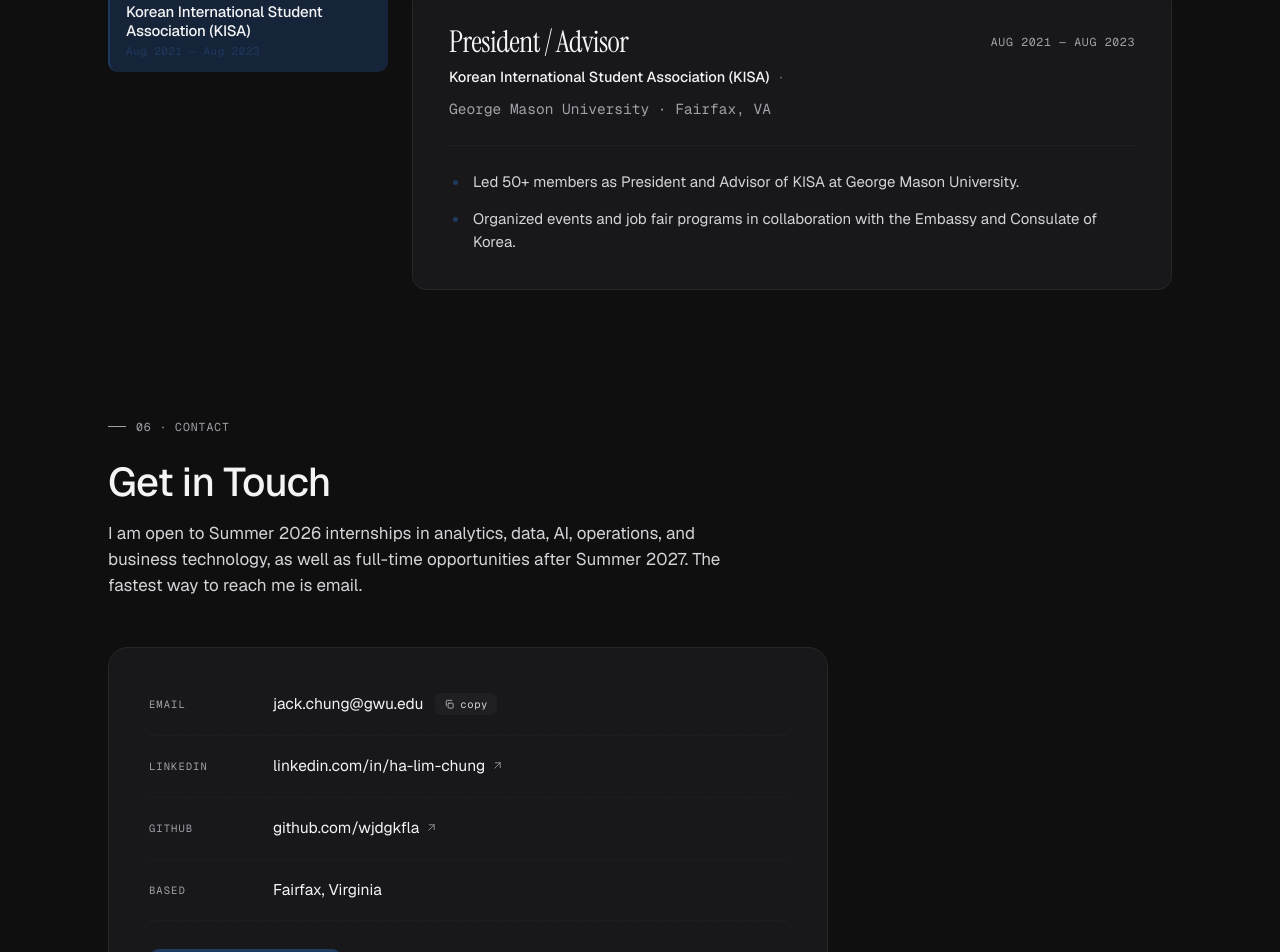
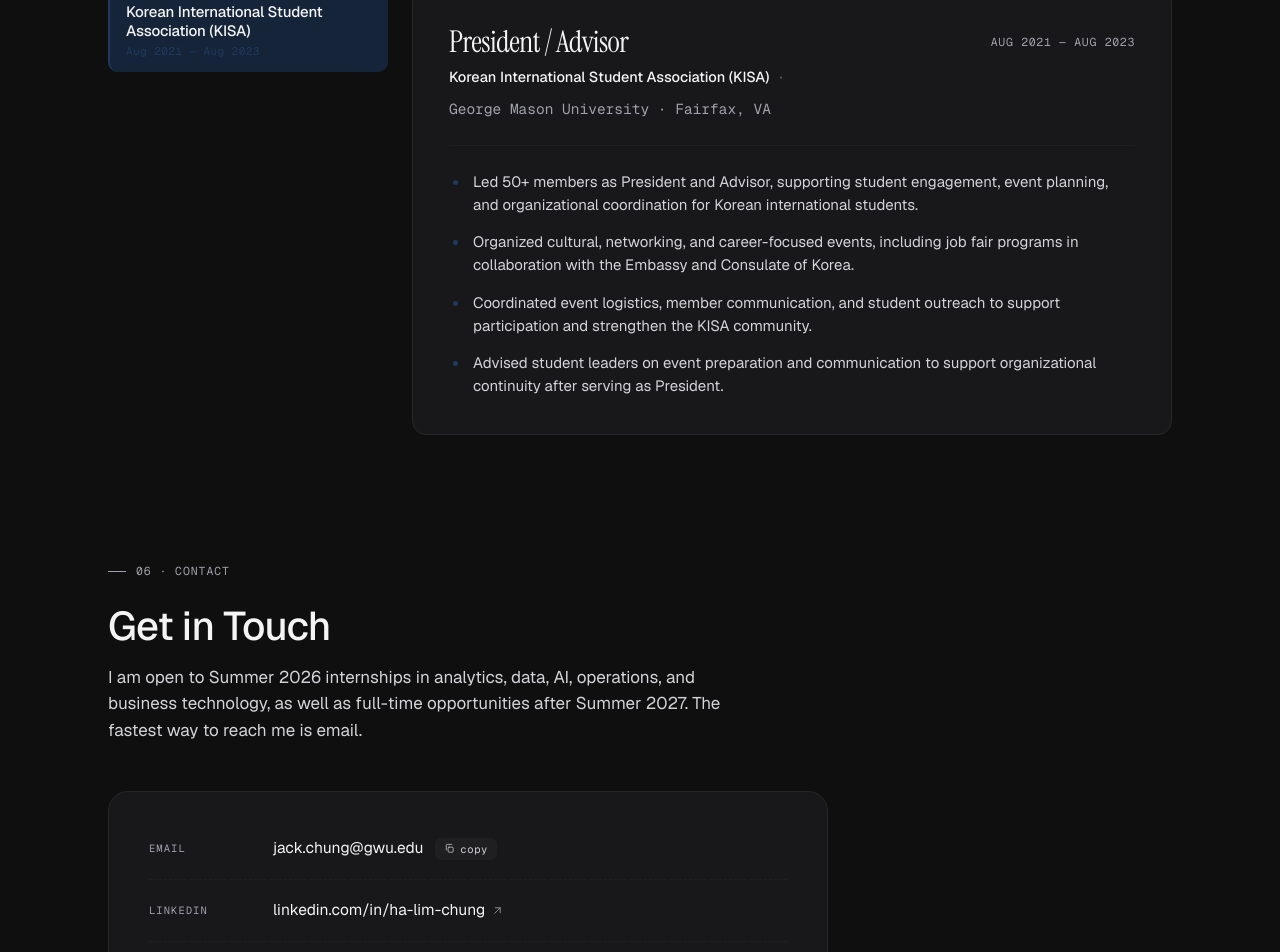
Before and after one commit to wjdgkfla/portfolio, a Next.js app: page / in a window 1280 px wide. Shown: the part 4699-5651 px from the top of the page. Built offline with nearby package versions, Linux system fonts and the light colour scheme.

Commit message:
update KISA leadership bullets

```diff
--- a/data/portfolio.js
+++ b/data/portfolio.js
@@ -126,8 +126,10 @@
       where: "George Mason University · Fairfax, VA",
       when: "Aug 2021 — Aug 2023",
       bullets: [
-        "Led 50+ members as President and Advisor of KISA at George Mason University.",
-        "Organized events and job fair programs in collaboration with the Embassy and Consulate of Korea.",
+        "Led 50+ members as President and Advisor, supporting student engagement, event planning, and organizational coordination for Korean international students.",
+        "Organized cultural, networking, and career-focused events, including job fair programs in collaboration with the Embassy and Consulate of Korea.",
+        "Coordinated event logistics, member communication, and student outreach to support participation and strengthen the KISA community.",
+        "Advised student leaders on event preparation and communication to support organizational continuity after serving as President.",
       ],
     },
   ],
```
